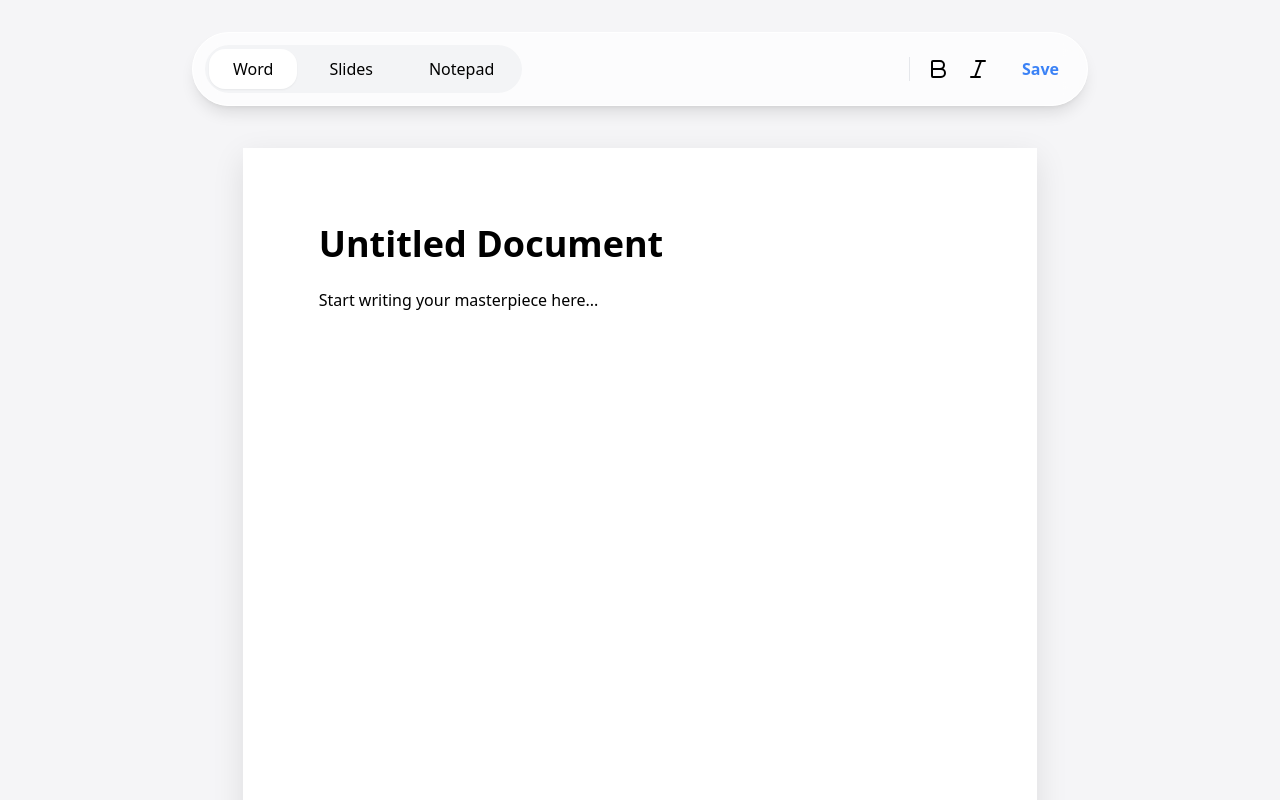
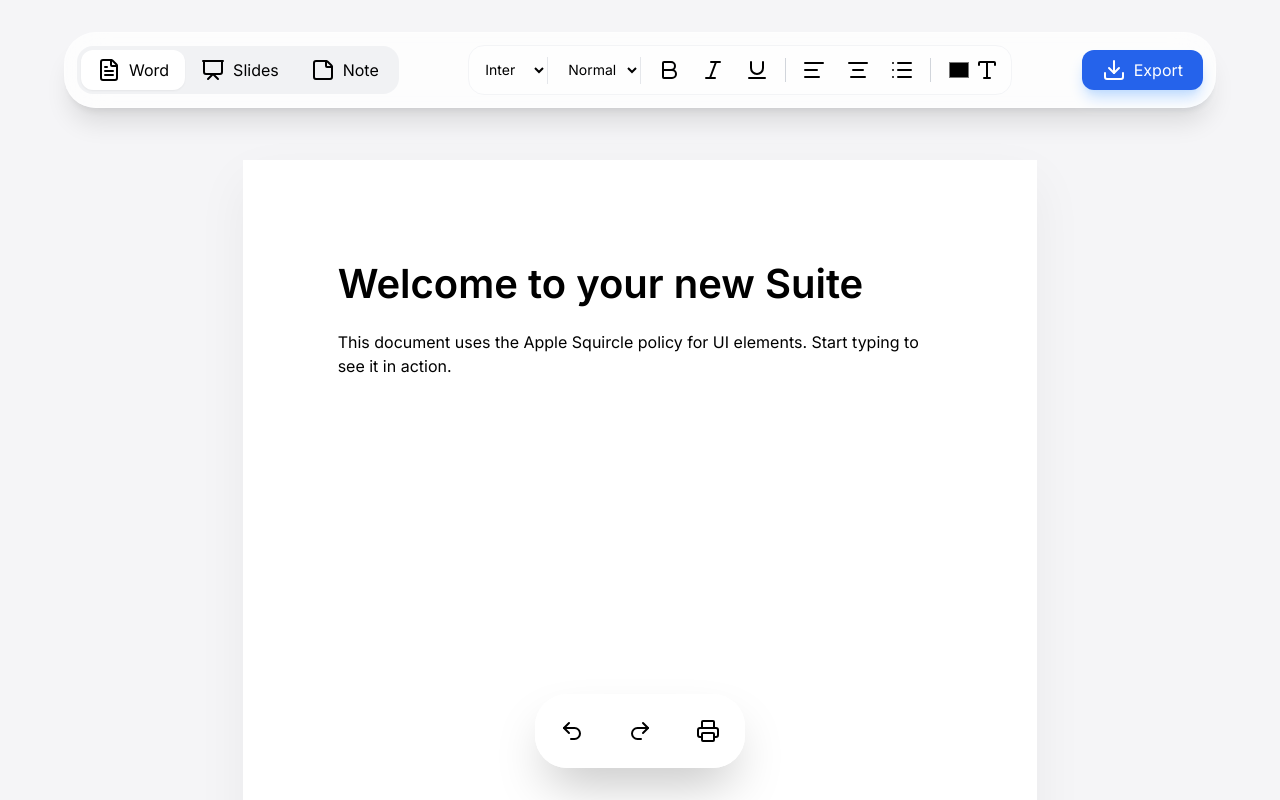
Before and after one commit to Chaitanya2010-android/texteditor, a plain HTML site: page index.html in a window 1280 px wide. Shown: the top 800 px of the page. Drawn offline with nearby package versions, Linux system fonts and the light colour scheme.

Commit message:
Improve index.html with title change and PDF export
Updated the title and added a new script for PDF export functionality. Enhanced styling and layout for better user experience.

```diff
--- a/index.html
+++ b/index.html
@@ -3,92 +3,163 @@
 <head>
     <meta charset="UTF-8">
     <meta name="viewport" content="width=device-width, initial-scale=1.0">
-    <title>Squircle Office</title>
+    <title>Squircle Office Suite</title>
     <script src="https://cdn.tailwindcss.com"></script>
     <script src="https://unpkg.com/lucide@latest"></script>
+    <script src="https://cdnjs.cloudflare.com/ajax/libs/html2pdf.js/0.10.1/html2pdf.bundle.min.js"></script>
+
     <style>
-        /* The Apple "Squircle" curvature */
-        .squircle {
-            border-radius: 2.5rem;
-        }
-        /* A4 Paper Styling */
-        .a4-page {
+        @import url('https://fonts.googleapis.com/css2?family=Inter:wght@300;400;600&family=Playfair+Display&family=Roboto+Mono&display=swap');
+
+        body { background-color: #f5f5f7; font-family: 'Inter', sans-serif; }
+        .squircle { border-radius: 2rem; }
+        .btn-squircle { border-radius: 0.75rem; transition: all 0.2s; }
+
+        /* A4 Document Styling */
+        .a4-container {
             width: 210mm;
             min-height: 297mm;
-            padding: 20mm;
-            margin: 10px auto;
+            padding: 25mm; /* Standard Margins */
+            margin: 20px auto;
             background: white;
-            box-shadow: 0 10px 30px rgba(0,0,0,0.1);
+            box-shadow: 0 20px 50px rgba(0,0,0,0.05);
             outline: none;
+            overflow-wrap: break-word;
         }
-        body { background-color: #f5f5f7; }
+
+        /* Ribbon glass effect */
+        .ribbon {
+            background: rgba(255, 255, 255, 0.75);
+            backdrop-filter: blur(20px);
+            border: 1px solid rgba(255, 255, 255, 0.3);
+            position: sticky;
+            top: 1rem;
+            z-index: 50;
+        }
+
+        /* Hide scrollbar but allow scrolling */
+        .no-scrollbar::-webkit-scrollbar { display: none; }
     </style>
 </head>
-<body class="p-8">
+<body class="p-4 md:p-8">
 
-    <nav class="max-w-4xl mx-auto mb-8 bg-white/70 backdrop-blur-md p-3 squircle border border-white flex items-center justify-between shadow-lg">
-        <div class="flex gap-2 bg-gray-100 p-1 rounded-3xl">
-            <button onclick="switchMode('word')" class="px-6 py-2 rounded-2xl bg-white shadow-sm font-medium">Word</button>
-            <button onclick="switchMode('ppt')" class="px-6 py-2 rounded-2xl hover:bg-white/50 transition">Slides</button>
-            <button onclick="switchMode('note')" class="px-6 py-2 rounded-2xl hover:bg-white/50 transition">Notepad</button>
+    <div class="max-w-6xl mx-auto">
+        <nav class="ribbon p-3 squircle shadow-xl mb-8 flex flex-wrap items-center justify-between gap-4">
+            <div class="flex bg-gray-200/50 p-1 rounded-2xl">
+                <button onclick="switchMode('word')" id="btn-word" class="px-4 py-2 btn-squircle bg-white shadow-sm flex items-center gap-2"><i data-lucide="file-text" size="18"></i> Word</button>
+                <button onclick="switchMode('ppt')" id="btn-ppt" class="px-4 py-2 btn-squircle flex items-center gap-2"><i data-lucide="presentation" size="18"></i> Slides</button>
+                <button onclick="switchMode('note')" id="btn-note" class="px-4 py-2 btn-squircle flex items-center gap-2"><i data-lucide="sticky-note" size="18"></i> Note</button>
             </div>
 
-        <div class="flex gap-4 px-4 border-l border-gray-200">
-            <button onclick="execCommand('bold')" class="hover:text-blue-600"><i data-lucide="bold"></i></button>
-            <button onclick="execCommand('italic')" class="hover:text-blue-600"><i data-lucide="italic"></i></button>
-            <button onclick="saveFile()" class="text-blue-500 font-bold ml-4">Save</button>
+            <div id="formatting-tools" class="flex flex-wrap items-center gap-1 bg-white/50 p-1 rounded-2xl border border-gray-100">
+                <select onchange="exec('fontName', this.value)" class="bg-transparent px-2 py-1 outline-none text-sm border-r mr-1">
+                    <option value="Inter">Inter</option>
+                    <option value="Arial">Arial</option>
+                    <option value="Playfair Display">Serif</option>
+                    <option value="Roboto Mono">Mono</option>
+                </select>
+
+                <select onchange="exec('fontSize', this.value)" class="bg-transparent px-2 py-1 outline-none text-sm border-r mr-1">
+                    <option value="3">Normal</option>
+                    <option value="1">Small</option>
+                    <option value="5">Large</option>
+                    <option value="7">Huge</option>
+                </select>
+
+                <button onclick="exec('bold')" class="p-2 hover:bg-gray-200 btn-squircle"><i data-lucide="bold" size="18"></i></button>
+                <button onclick="exec('italic')" class="p-2 hover:bg-gray-200 btn-squircle"><i data-lucide="italic" size="18"></i></button>
+                <button onclick="exec('underline')" class="p-2 hover:bg-gray-200 btn-squircle"><i data-lucide="underline" size="18"></i></button>
+
+                <div class="w-px h-6 bg-gray-300 mx-1"></div>
+
+                <button onclick="exec('justifyLeft')" class="p-2 hover:bg-gray-200 btn-squircle"><i data-lucide="align-left" size="18"></i></button>
+                <button onclick="exec('justifyCenter')" class="p-2 hover:bg-gray-200 btn-squircle"><i data-lucide="align-center" size="18"></i></button>
+                <button onclick="exec('insertUnorderedList')" class="p-2 hover:bg-gray-200 btn-squircle"><i data-lucide="list" size="18"></i></button>
+
+                <div class="w-px h-6 bg-gray-300 mx-1"></div>
+
+                <div class="flex items-center gap-1 px-2">
+                    <input type="color" onchange="exec('foreColor', this.value)" class="w-6 h-6 border-none bg-transparent cursor-pointer">
+                    <i data-lucide="type" size="14"></i>
+                </div>
+            </div>
+
+            <div class="flex items-center gap-2">
+                <button onclick="exportPDF()" class="bg-blue-600 text-white px-5 py-2 btn-squircle flex items-center gap-2 hover:bg-blue-700 shadow-lg shadow-blue-200">
+                    <i data-lucide="download" size="18"></i> Export
+                </button>
             </div>
         </nav>
 
-    <main id="editor-container" class="flex flex-col items-center">
-        <div id="word-editor" class="a4-page transition-all" contenteditable="true">
-            <h1 class="text-4xl font-bold mb-6">Untitled Document</h1>
-            <p>Start writing your masterpiece here...</p>
+        <main class="flex justify-center pb-20">
+            <div id="word-editor" class="a4-container" contenteditable="true">
+                <h1 style="font-size: 2.5rem; font-weight: bold; margin-bottom: 1rem;">Welcome to your new Suite</h1>
+                <p>This document uses the Apple Squircle policy for UI elements. Start typing to see it in action.</p>
             </div>
 
-        <div id="ppt-editor" class="hidden w-[800px] h-[450px] bg-white squircle shadow-2xl flex items-center justify-center p-12 border border-gray-100">
-            <div class="text-center w-full">
-                <input type="text" placeholder="Click to add Title" class="text-5xl font-extrabold text-center w-full outline-none">
-                <div class="h-1 w-24 bg-blue-500 mx-auto my-6"></div>
-                <textarea placeholder="Add subtitle" class="text-xl text-gray-500 text-center w-full outline-none resize-none"></textarea>
+            <div id="ppt-editor" class="hidden flex flex-col gap-6 w-full max-w-4xl">
+                <div class="w-full aspect-video bg-white squircle shadow-2xl p-16 flex flex-col justify-center items-center text-center border border-gray-100">
+                    <input type="text" placeholder="Presentation Title" class="text-6xl font-bold w-full text-center outline-none bg-transparent">
+                    <div class="h-1.5 w-32 bg-blue-500 my-8 rounded-full"></div>
+                    <textarea placeholder="Click to add subtitle" class="text-2xl text-gray-400 w-full text-center outline-none bg-transparent resize-none"></textarea>
                 </div>
+                <p class="text-center text-gray-400 text-sm">Slide 1 of 1</p>
             </div>
 
-        <textarea id="note-editor" class="hidden w-full max-w-2xl h-[500px] p-10 squircle shadow-inner bg-white text-lg outline-none" placeholder="Just a quick note..."></textarea>
+            <div id="note-editor" class="hidden w-full max-w-2xl">
+                <textarea class="w-full h-[600px] p-12 squircle bg-white shadow-inner text-xl outline-none border-none resize-none" placeholder="Quick thoughts go here..."></textarea>
+            </div>
         </main>
+    </div>
+
+    <div class="fixed bottom-8 left-1/2 -translate-x-1/2 flex gap-3 p-2 bg-white/80 backdrop-blur-xl squircle shadow-2xl border border-white">
+        <button onclick="exec('undo')" class="p-4 hover:bg-gray-100 btn-squircle"><i data-lucide="undo-2"></i></button>
+        <button onclick="exec('redo')" class="p-4 hover:bg-gray-100 btn-squircle"><i data-lucide="redo-2"></i></button>
+        <button onclick="window.print()" class="p-4 hover:bg-gray-100 btn-squircle"><i data-lucide="printer"></i></button>
+    </div>
 
     <script>
-        // Initialize Icons
+        // 1. Initialize Icons
         lucide.createIcons();
 
-        // Mode Switching Logic
-        function switchMode(mode) {
-            const word = document.getElementById('word-editor');
-            const ppt = document.getElementById('ppt-editor');
-            const note = document.getElementById('note-editor');
-
-            // Hide all
-            [word, ppt, note].forEach(el => el.classList.add('hidden'));
-
-            // Show selected
-            if (mode === 'word') word.classList.remove('hidden');
-            if (mode === 'ppt') ppt.classList.remove('hidden');
-            if (mode === 'note') note.classList.remove('hidden');
+        // 2. Formatting Engine
+        function exec(command, value = null) {
+            document.execCommand(command, false, value);
         }
 
-        // Basic Text Formatting Logic
-        function execCommand(command) {
-            document.execCommand(command, false, null);
+        // 3. Mode Switcher Logic
+        function switchMode(mode) {
+            const sections = {
+                word: document.getElementById('word-editor'),
+                ppt: document.getElementById('ppt-editor'),
+                note: document.getElementById('note-editor')
+            };
+            const tools = document.getElementById('formatting-tools');
+
+            // Toggle Visibility
+            Object.keys(sections).forEach(key => {
+                sections[key].classList.add('hidden');
+                document.getElementById(`btn-${key}`).classList.remove('bg-white', 'shadow-sm');
+            });
+
+            sections[mode].classList.remove('hidden');
+            document.getElementById(`btn-${mode}`).classList.add('bg-white', 'shadow-sm');
+
+            // Hide formatting tools if not in word mode
+            mode === 'word' ? tools.classList.remove('invisible') : tools.classList.add('invisible');
         }
 
-        // Simple Save Logic (Downloads as Text)
-        function saveFile() {
-            const text = document.getElementById('word-editor').innerText;
-            const blob = new Blob([text], { type: 'text/plain' });
-            const anchor = document.createElement('a');
-            anchor.download = 'document.txt';
-            anchor.href = window.URL.createObjectURL(blob);
-            anchor.click();
+        // 4. Export to PDF (Advanced Feature)
+        function exportPDF() {
+            const element = document.getElementById('word-editor');
+            const opt = {
+                margin:       0,
+                filename:     'my-document.pdf',
+                image:        { type: 'jpeg', quality: 0.98 },
+                html2canvas:  { scale: 2 },
+                jsPDF:        { unit: 'mm', format: 'a4', orientation: 'portrait' }
+            };
+            html2pdf().set(opt).from(element).save();
         }
     </script>
 </body>
```
Lines whose indentation alone changed are shown as unchanged.
